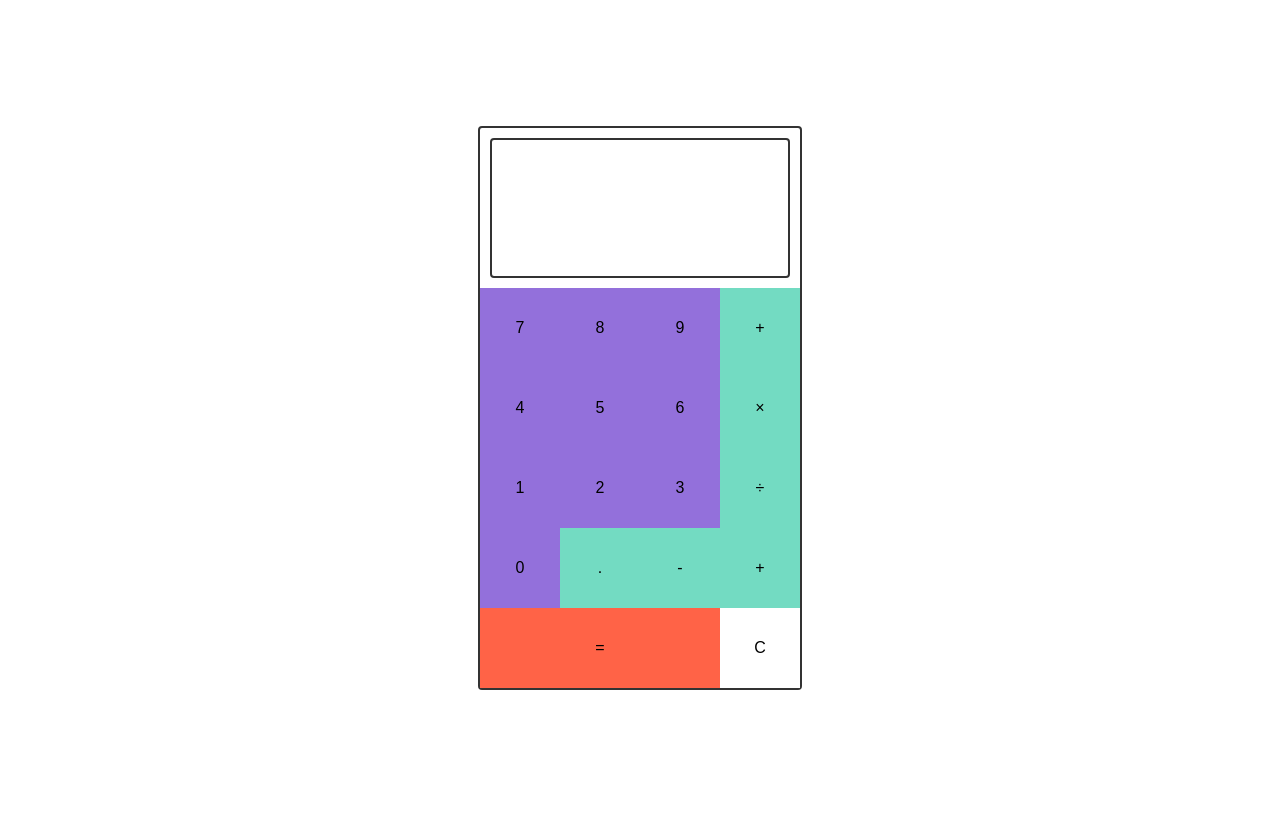
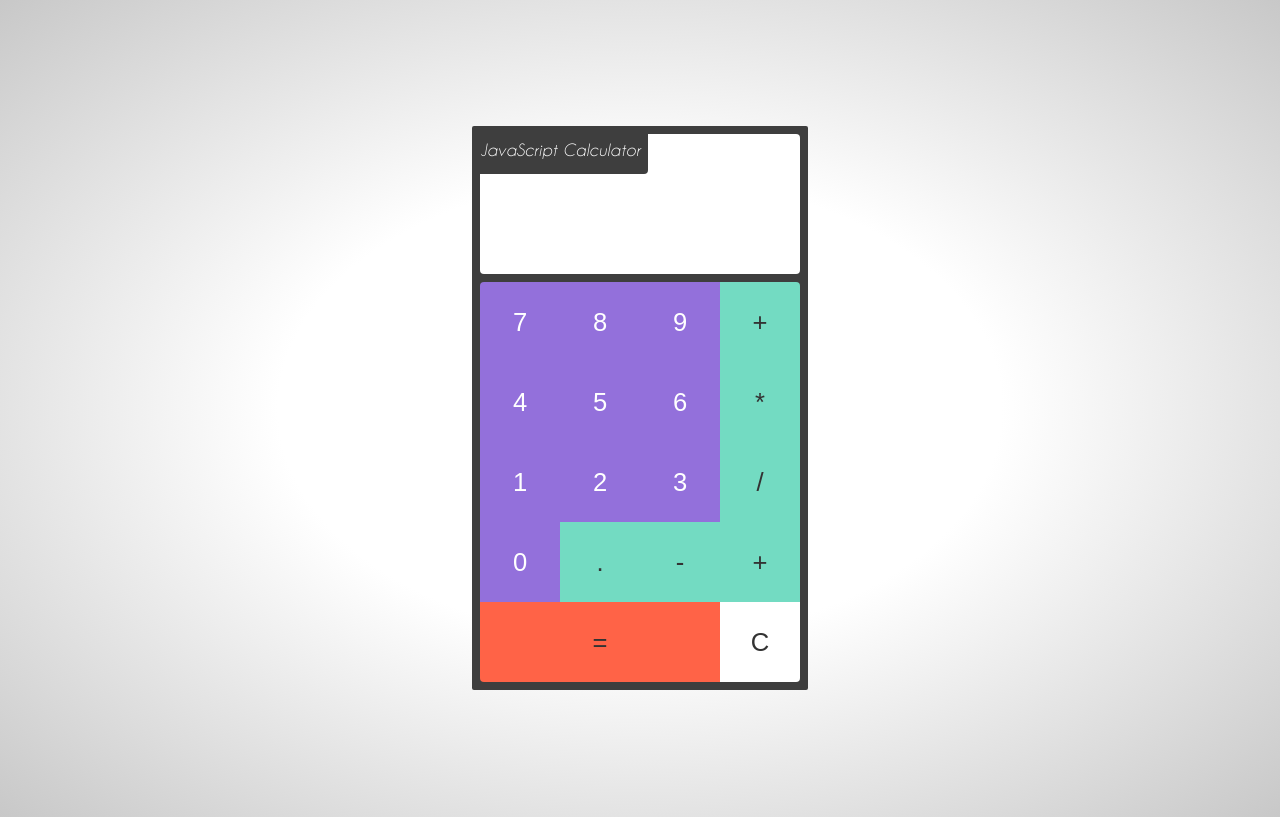
Before and after one commit to ol1001/fcc_calculator, a plain HTML site: page calculator.html in a window 1280 px wide. Drawn offline with nearby package versions, Linux system fonts and the light colour scheme.

Commit message:
updated styles: added fonts, changed rules; updated js: set action for resetKey

```diff
--- a/calculator.html
+++ b/calculator.html
@@ -9,7 +9,11 @@
 </head>
 <body>
 <div class="calculator">
-    <div class="outputField"></div>
+    <div class="title">
+        JavaScript Calculator
+    </div>
+    <div class="outputContainer"><p></p></div>
+    <div class="keysContainer">
         <div class="row">
             <span class="numberKey">7</span>
             <span class="numberKey">8</span>
@@ -20,13 +24,13 @@
             <span class="numberKey">4</span>
             <span class="numberKey">5</span>
             <span class="numberKey">6</span>
-        <span class="operationKey">&times;</span>
+            <span class="operationKey">*</span>
         </div>
         <div class="row">
             <span class="numberKey">1</span>
             <span class="numberKey">2</span>
             <span class="numberKey">3</span>
-        <span class="operationKey">&divide;</span>
+            <span class="operationKey">/</span>
         </div>
         <div class="row">
             <span class="numberKey">0</span>
@@ -38,7 +42,7 @@
             <span class="resultKey">=</span>
             <span class="resetKey">C</span>
         </div>
-
+    </div>
 </div>
 </body>
 </html>
--- a/css/style.css
+++ b/css/style.css
@@ -1,21 +1,60 @@
+@font-face {
+    font-family: CaviarDreams_Italic;
+    src: url(fonts/CaviarDreams_Italic.ttf);
+}
+@font-face {
+    font-family: CaviarDreams;
+    src: url(fonts/CaviarDreams.ttf);
+}
 body {
     font-family: 'Average Sans', sans-serif;
+    background: radial-gradient( #fff 40%, #c8c8c8);
 }
 
 .calculator {
     width: 320px;
-    height: 560px;
+    height: 548px;
     margin: 10% auto;
-    border: 2px solid #333;
+    background-color: #3e3e3e;
+    padding: 8px;
+    border-radius: 2px;
+    color: #333;
+}
+.title {
+    font-family: CaviarDreams_Italic, 'Average Sans', sans-serif;
+    padding: 0 8px 0 0 ;
+    position: absolute;
+    height: 40px;
+    line-height: 32px;
+    background-color: #3e3e3e;
+    color: #fff;
+    border-bottom-right-radius: 4px;
+}
+.outputContainer {
+    height: 140px;
+    width: 304px;
     border-radius: 4px;
+    background-color: #fff;
+    padding: 0 8px;
+    overflow: hidden;
+}
+.outputContainer p {
+    font-family: CaviarDreams_Italic;
+    font-size: 2em;
+    float: right;
+    margin: 70px 0 0 0;
+}
+.keysContainer {
+    height: 400px;
+    width: 320px;
+    margin-top: 8px;
+    font-size: 1.6em;
+    border-radius: 4px;
+    overflow: hidden;
 }
 
-.outputField {
-    height: 136px;
-    width: 296px;
-    margin: 10px;
-    border: 2px solid #333;
-    border-radius: 4px;
+.keysContainer span:hover {
+    opacity: 0.85;
 }
 
 .row {
@@ -34,6 +73,7 @@ body {
 
 .numberKey {
     background-color: mediumpurple;
+    color: #fff;
 }
 
 .operationKey {
--- a/js/src/calc.js
+++ b/js/src/calc.js
@@ -1,22 +1,27 @@
 $(document).ready(function () {
 
-    var outputField = $(".outputField"),
-        inputElement = $(".operationsField span, .numbersField span"),
-        resultKey = $(".result span"),
+    var output = $("div.outputContainer p"),
+        inputElement = $("span.operationKey, span.numberKey"),
+        resultKey = $("span.resultKey"),
+        resetKey = $("span.resetKey"),
         result = 0,
         calc = new Calculator();
 
     inputElement.click(function () {
         var currentValue = this.textContent;
 
-        outputField.append(currentValue);
+        output.append(currentValue);
     });
 
     resultKey.click(function () {
-        var insertedExpression = outputField[0].innerHTML;
+        var insertedExpression = output[0].innerHTML;
         if (calc.parse(insertedExpression)) {
-            outputField.text(calc.process());
+            output.text(calc.process());
         }
+    });
+
+    resetKey.click(function (){
+       output.text("");
     });
 
 });
@@ -26,12 +31,9 @@ function Calculator() {
         this.expression = expression;
         return true;
     };
+
     this.process = function () {
         return eval(this.expression);
     };
 
-    this.setUser = function (user) {
-        this.user = user;
-    };
-
 }
```
Also changed, not shown: css/fonts/CaviarDreams.ttf (added), css/fonts/CaviarDreams_BoldItalic.ttf (added), css/fonts/CaviarDreams_Italic.ttf (added), css/fonts/Caviar_Dreams_Bold.ttf (added). Lines whose indentation alone changed are shown as unchanged.
